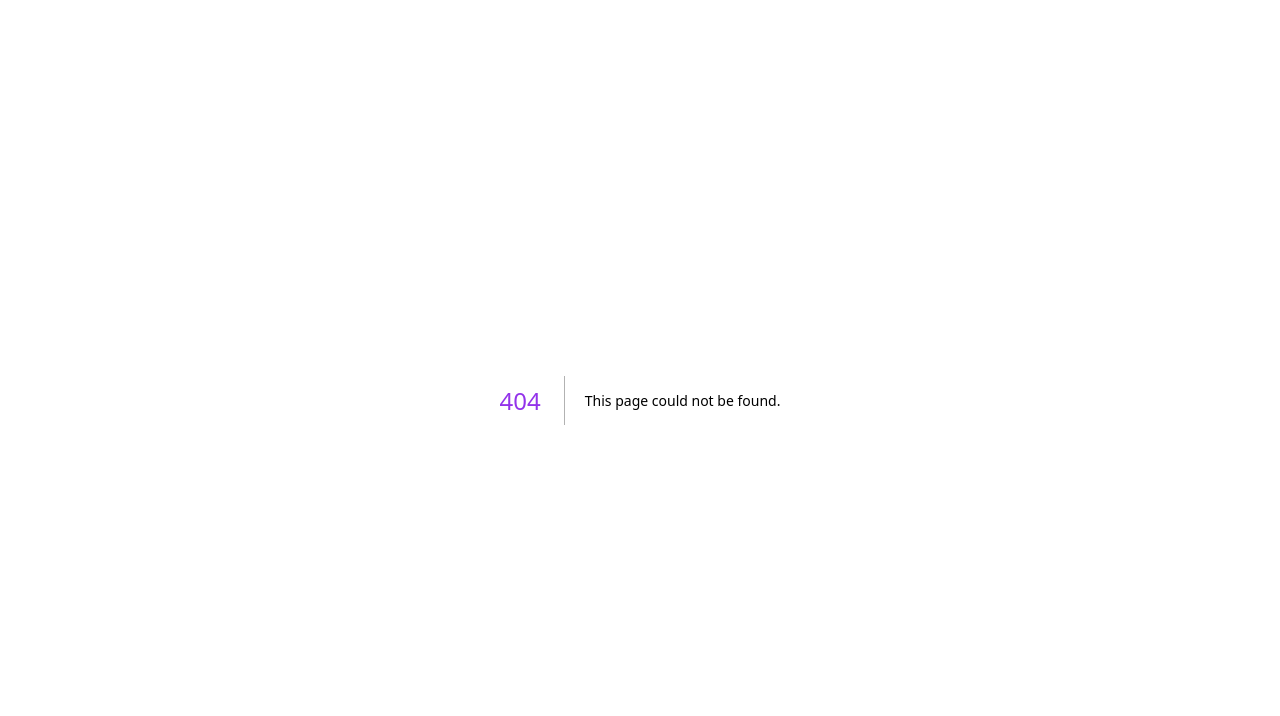
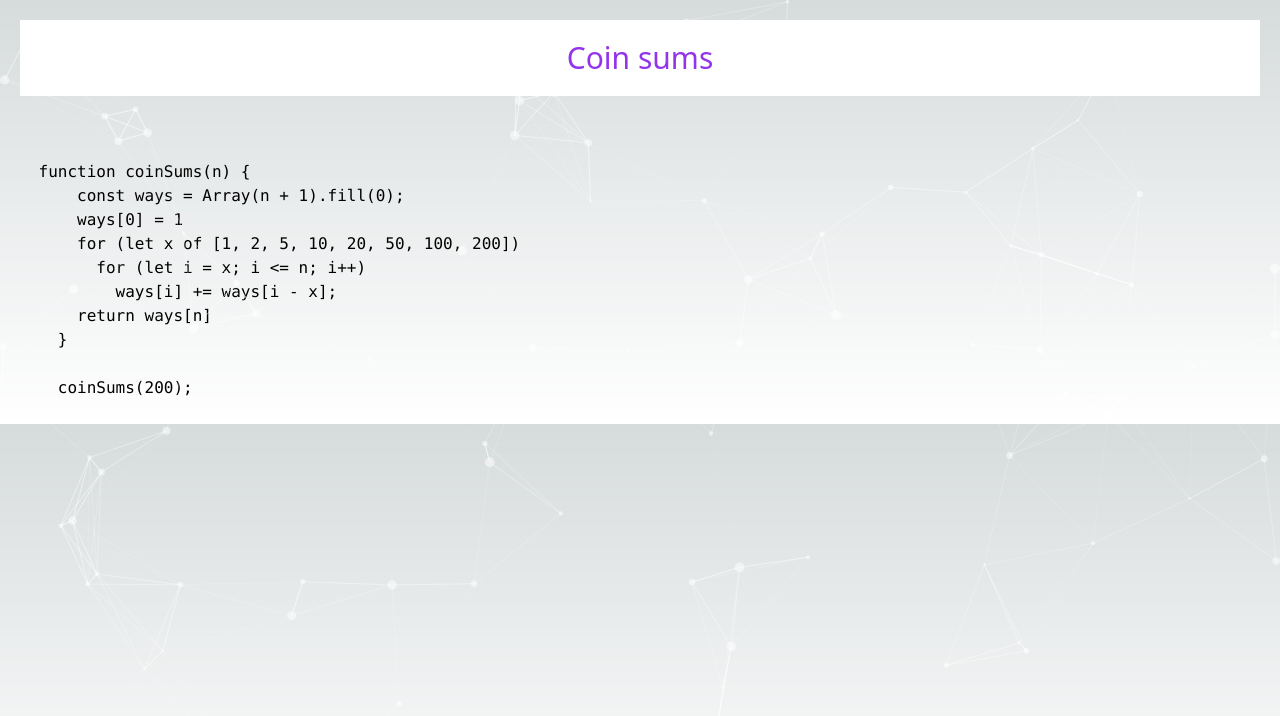
Before and after one commit to ragulpalanisamy/fcc_projects_euler, a Next.js app: page /Pro-3/Coin_sums in a window 1280 px wide. Before the commit this address had no page. Shown: the top 716 px of the page. Built offline with nearby package versions, Linux system fonts and the light colour scheme.

Commit message:
feat: :sparkles: Added the functionality of the coin sums

```diff
--- a/src/app/page.js
+++ b/src/app/page.js
@@ -115,6 +115,9 @@ export default function Home() {
         <Link href="../Pro-3/Mixins">
         Mixins
         </Link>
+        <Link href="../Pro-3/Coin_sums">
+        Coin sums
+        </Link>
         </div>
         </div>
       </>
--- /dev/null
+++ b/src/pages/Pro-3/Coin_sums.tsx
@@ -0,0 +1,42 @@
+import React from 'react'
+import DesignTypeScript from '../../components/DesignTypeScript';
+import "../../app/globals.css";
+
+export default function Coin_sums() {
+    const codesnippet = `
+    function coinSums(n) {
+        const ways = Array(n + 1).fill(0);
+        ways[0] = 1
+        for (let x of [1, 2, 5, 10, 20, 50, 100, 200])
+          for (let i = x; i <= n; i++)
+            ways[i] += ways[i - x];
+        return ways[n]
+      }
+
+      coinSums(200);
+    `;
+
+    function coinSums(n) {
+        const ways = Array(n + 1).fill(0);
+        ways[0] = 1
+        for (let x of [1, 2, 5, 10, 20, 50, 100, 200])
+          for (let i = x; i <= n; i++)
+            ways[i] += ways[i - x];
+        return ways[n]
+      }
+
+      coinSums(200);
+  return (
+    <div>
+        <DesignTypeScript />
+        <h1>
+            Coin sums
+        </h1>
+        <pre>
+            <code>
+                {codesnippet}
+            </code>
+        </pre>
+    </div>
+  )
+}
```
